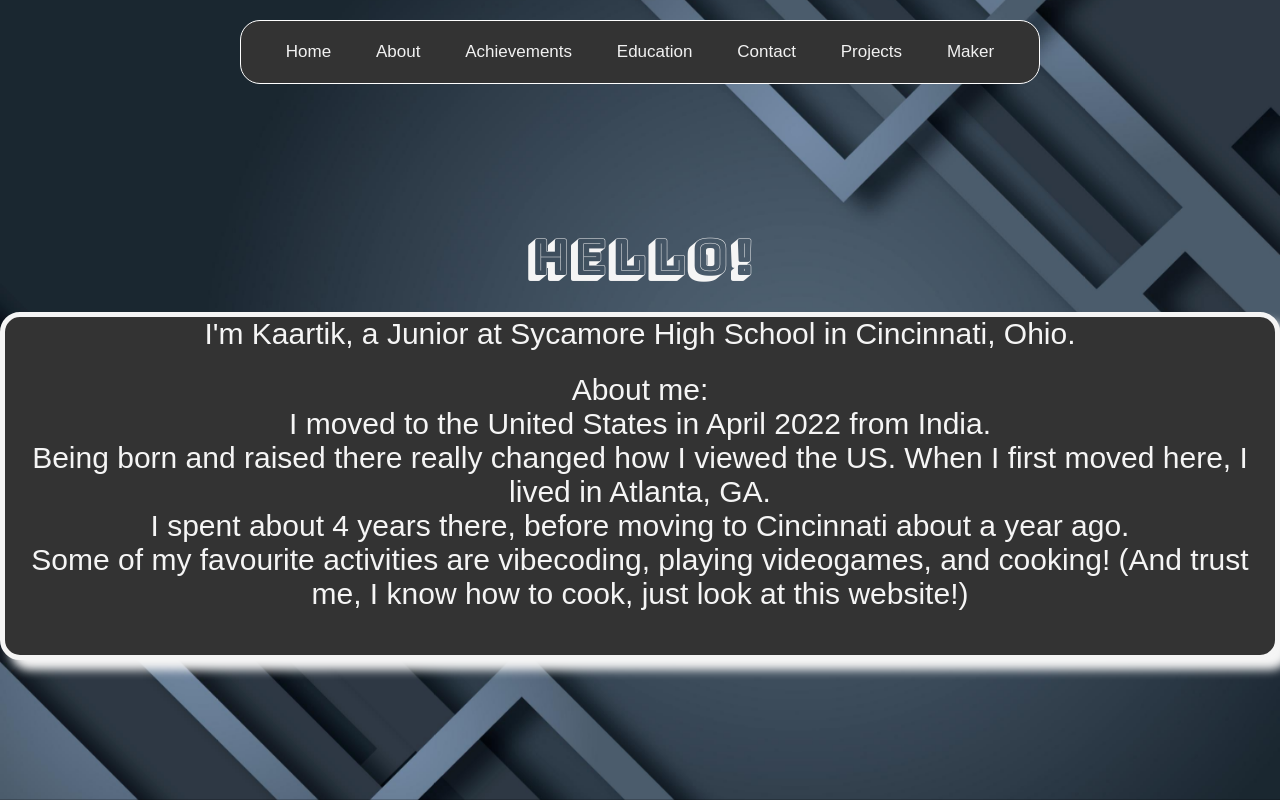
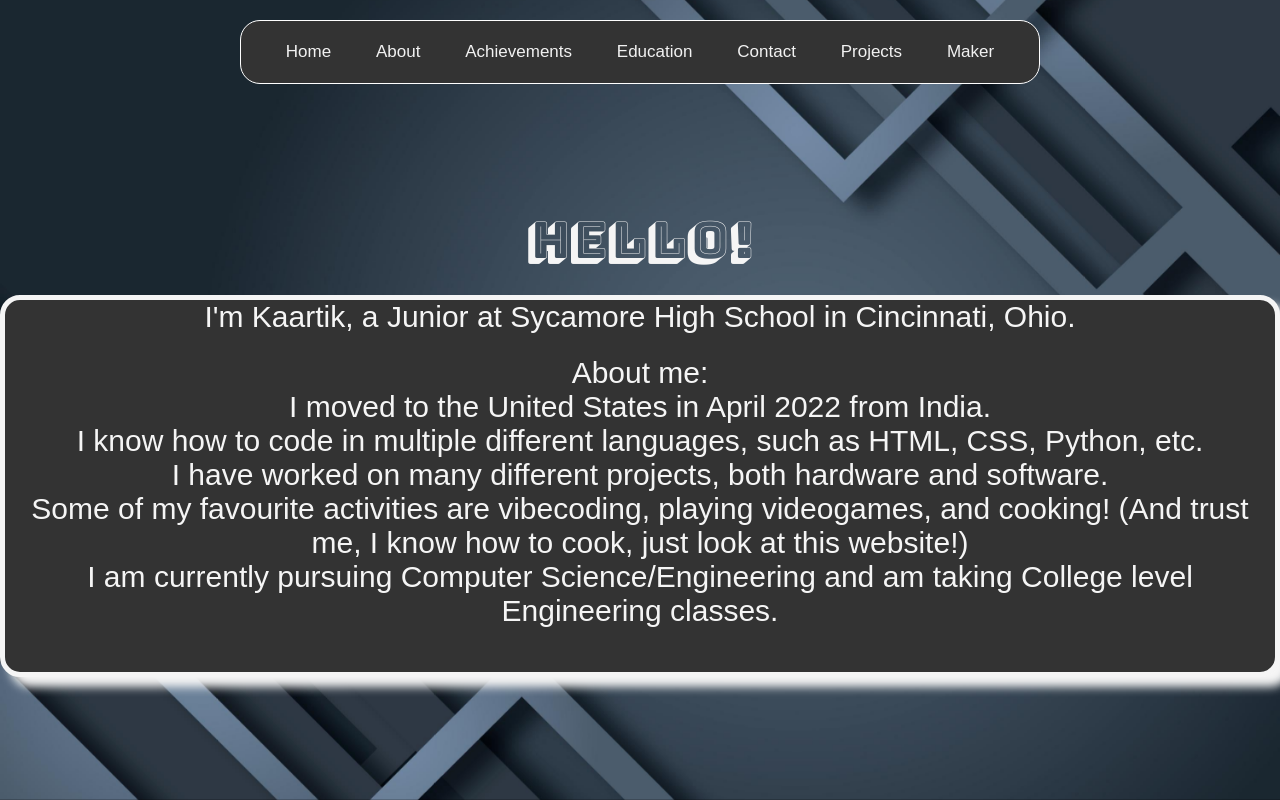
Before and after one commit to KaartikBhatia/Portfolio, a Flask app: page /about in a window 1280 px wide. Run offline with Flask 3, Linux system fonts and the light colour scheme; some web fonts are replaced.

Commit message:
i thought and started making a new feature, and its my bedtime

```diff
--- a/templates/about.html
+++ b/templates/about.html
@@ -35,7 +35,7 @@
                 <div class = "square">
                     <h2 class="herosubtext">I'm Kaartik, a Junior at Sycamore High School in Cincinnati, Ohio.</h2>
                     <br>
-                    <h2 class = "herosubtext"> About me: <br> I moved to the United States in April 2022 from India. <br> Being born and raised there really changed how I viewed the US. When I first moved here, I lived in Atlanta, GA. <br> I spent about 4 years there, before moving to Cincinnati about a year ago. <br> Some of my favourite activities are vibecoding, playing videogames, and cooking! (And trust me, I know how to cook, just look at this website!)<br></h2>
+                    <h2 class = "herosubtext"> About me: <br> I moved to the United States in April 2022 from India. <br>I know how to code in multiple different languages, such as HTML, CSS, Python, etc.<br> I have worked on many different projects, both hardware and software. <br> Some of my favourite activities are vibecoding, playing videogames, and cooking! (And trust me, I know how to cook, just look at this website!)<br> I am currently pursuing Computer Science/Engineering and am taking College level Engineering classes. <br></h2>
                     <br>
                     <br>
                 </div>
--- a/templates/education.html
+++ b/templates/education.html
@@ -51,5 +51,7 @@
                 }
             }
         </script>
+
+        <button class = "easteregg"><a href = "">EASTER EGG</a></button>
     </body>
 </html>
```
